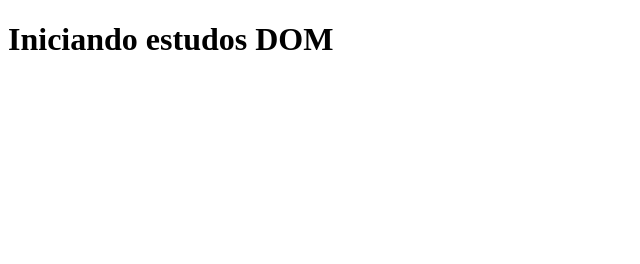
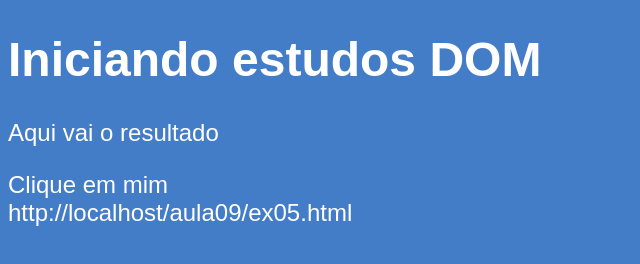
Before and after one commit to PedroMakengo/CursoJs, a plain HTML site: page aula09/ex05.html in a window 1280 px wide. Shown: the whole page, without its empty margins (0-640 px from the left). Drawn offline with Linux system fonts and the light colour scheme.

Commit message:
Aprendendo sobre o Dom

```diff
--- a/aula09/ex05.html
+++ b/aula09/ex05.html
@@ -5,8 +5,26 @@
     <meta http-equiv="X-UA-Compatible" content="IE=edge" />
     <meta name="viewport" content="width=device-width, initial-scale=1.0" />
     <title>Primeiros passos com DOM</title>
+
+    <style>
+      body {
+        background: rgba(68, 125, 199);
+        color: white;
+        font: normal 18pt Arial;
+      }
+    </style>
   </head>
   <body>
     <h1>Iniciando estudos DOM</h1>
+    <p>Aqui vai o resultado</p>
+    <div>Clique em mim</div>
+
+    <script>
+      // location - localização do seu site
+      // history - guarda os registos do teu site
+      // document - documento do seu site (html)
+
+      window.document.write(window.document.URL);
+    </script>
   </body>
 </html>
```
